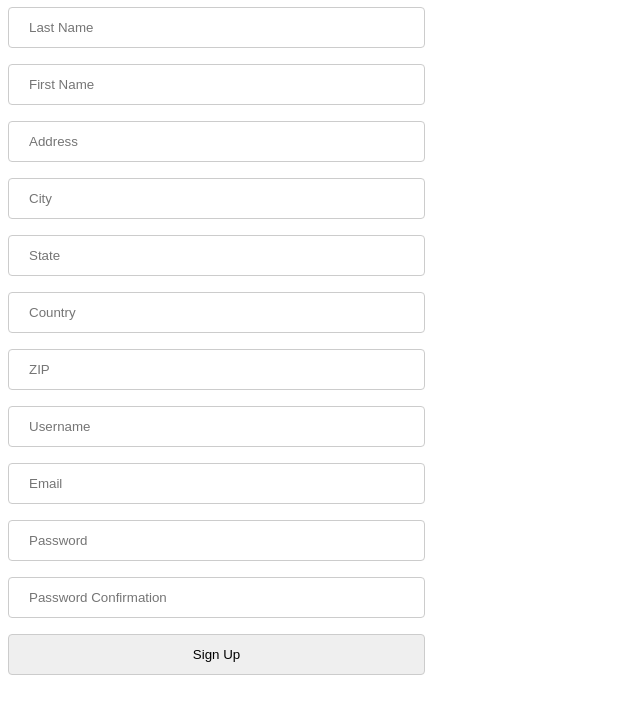
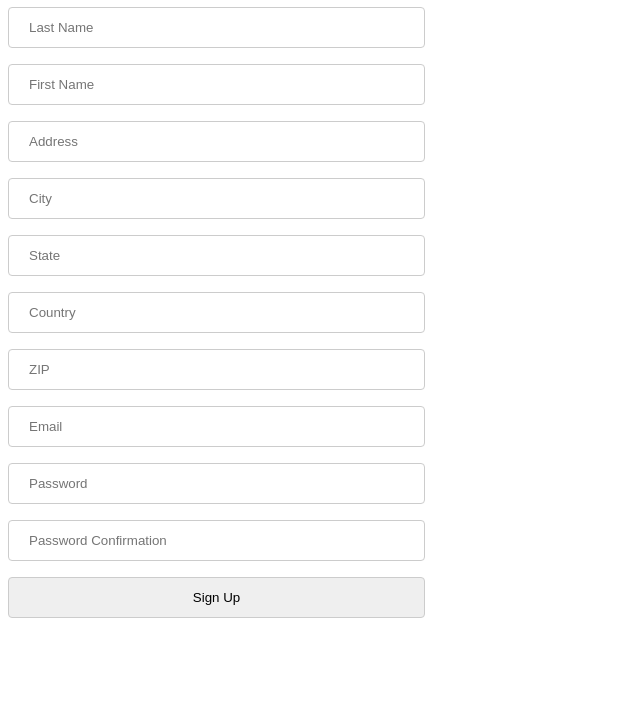
Before and after one commit to crabe-mot/ProjetWeb, a PHP site: page /register.php in a window 1280 px wide. Shown: the part 67-781 px from the top of the page, without its empty margins (0-640 px from the left). Run offline with PHP 8.4, Linux system fonts and the light colour scheme.

Commit message:
verifiez si ça fonctionne toujours :(

```diff
--- a/register.php
+++ b/register.php
@@ -8,7 +8,6 @@ if(!(empty($_POST['lastname']) || empty($_POST['firstname']) || empty($_POST['ad
 {
 	$database->getInstance()->query("INSERT INTO customers(lastname,firstname,email,role,password,address,city,state,zip,country) VALUES ('".$_POST['lastname'] . "', '" . $_POST['firstname']."', '" .
 	$_POST['email'] ."', NULL, '". $_POST['password']. "', '" . $_POST['address'] ."', '". $_POST['city'] ."', '". $_POST['state']."', '" . $_POST['zip'] ."', '". $_POST['country'] . "');");
-	$database->closeInstance();
 	header('location:index.php');
 }
 ?>
@@ -28,7 +27,6 @@ if(!(empty($_POST['lastname']) || empty($_POST['firstname']) || empty($_POST['ad
 		<input type="text" placeholder="State" name="state"/></br>
 		<input type="text" placeholder="Country" name="country"/></br>
 		<input type="text" placeholder="ZIP" name="zip"/></br>
-		<input type="text" placeholder="Username" name="username"/></br>
 		<input type="email" placeholder="Email" name="email"/></br>
 		<input type="password" placeholder="Password" name="password"/></br>
 		<input type="password" placeholder="Password Confirmation" name="password_confirmation"/></br>
```
